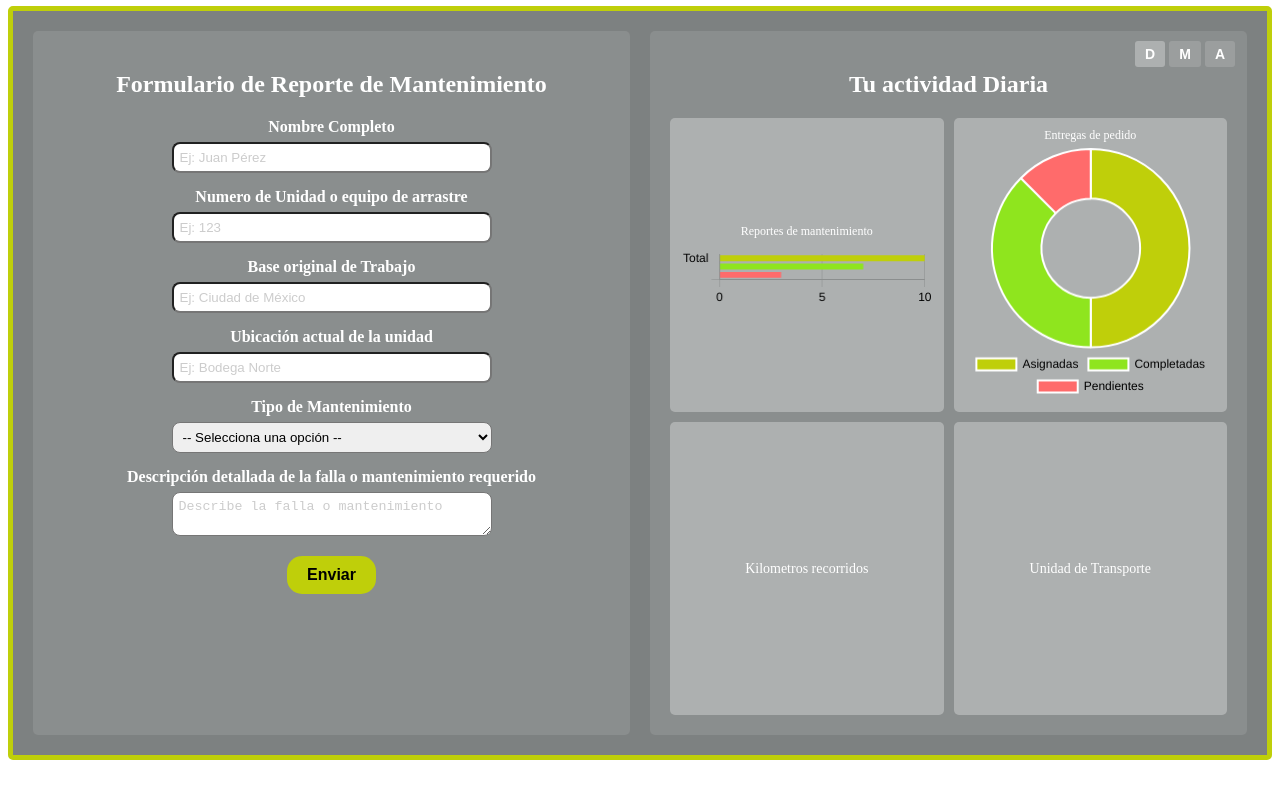
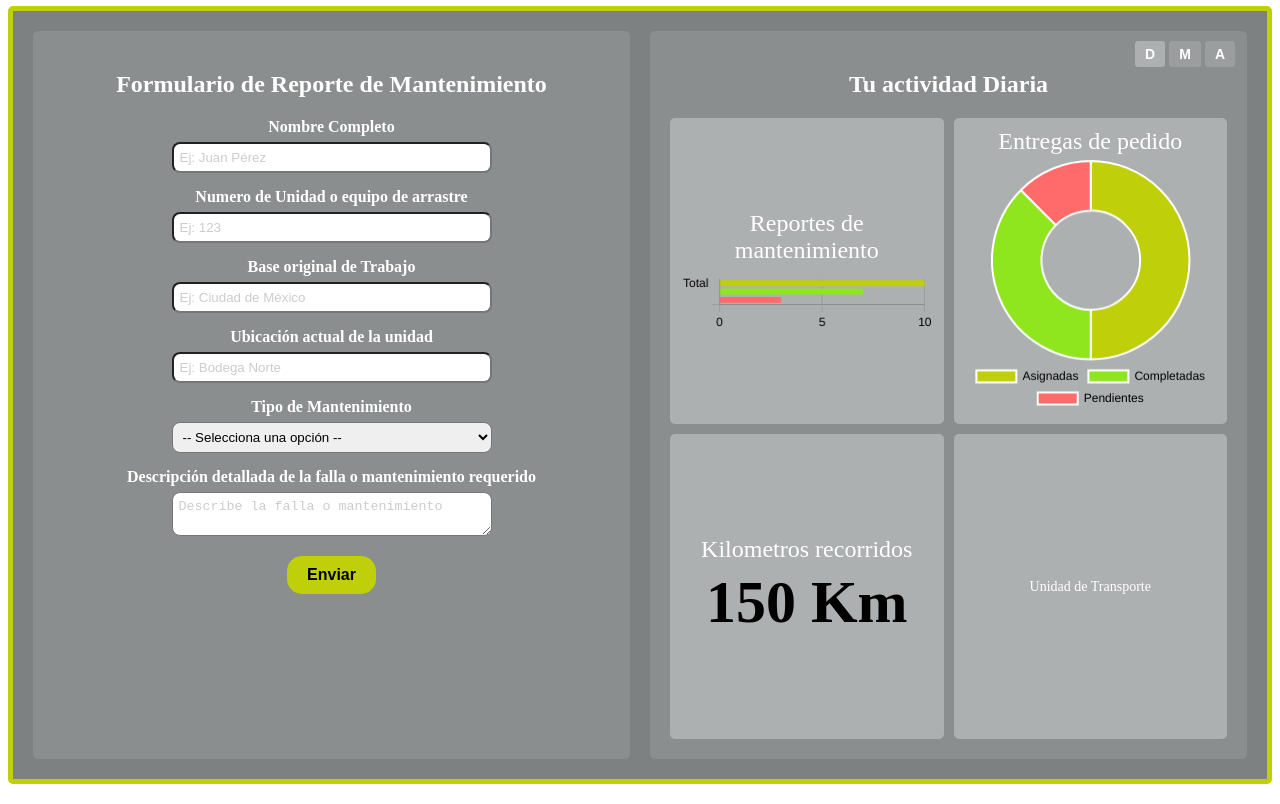
Before and after one commit to Amayrani-web/Hackaton_DEV.F, a website: page index.html in a window 1280 px wide. Shown: the part 460-1264 px from the top of the page. Before the commit the page ends 1240 px from the top, so only its background shows below. Drawn offline with nearby package versions, Linux system fonts and the light colour scheme.

Commit message:
Feat(Quadrant): Integrando indicador de Kilometro recorridos

```diff
--- a/KPI.js
+++ b/KPI.js
@@ -5,6 +5,10 @@ const dataAnual = { total: 200, resueltos: 140, pendientes: 60 };
 const dataEntregasDiaria = { asignadas: 20, completadas: 15, pendientes: 5 };
 const dataEntregasMensual = { asignadas: 100, completadas: 80, pendientes: 20 };
 const dataEntregasAnual = { asignadas: 400, completadas: 350, pendientes: 50 };
+
+const dataKilometrosDiaria = 150;
+const dataKilometrosMensual = 4500;
+const dataKilometrosAnual = 55000;
 
 let chart;
 let chartEntregas;
@@ -99,3 +103,11 @@ window.updateEntregasChart = function(period) {
     chartEntregas.data.datasets[0].data = [data.asignadas, data.completadas, data.pendientes];
     chartEntregas.update();
 };
+
+window.updateKilometros = function(period) {
+    let km;
+    if (period === 'Diaria') km = dataKilometrosDiaria;
+    else if (period === 'Mensual') km = dataKilometrosMensual;
+    else km = dataKilometrosAnual;
+    document.getElementById('kilometros-display').textContent = km + ' Km';
+};
--- a/index.html
+++ b/index.html
@@ -93,7 +93,7 @@
                  <div class="quad-title">Reportes de mantenimiento</div><canvas id="reportes-chart"></canvas>
                 </div>
                 <div class="quadrant"><div class="quad-title">Entregas de pedido</div><canvas id="entregas-chart"></canvas></div>
-                <div class="quadrant">Kilometros recorridos</div>
+                <div class="quadrant"><div class="quad-title">Kilometros recorridos</div><div id="kilometros-display" class="kpi-display">0 Km</div></div>
                 <div class="quadrant">Unidad de Transporte</div>
             </div>
         </div>
--- a/styles.css
+++ b/styles.css
@@ -204,9 +204,15 @@ form#apply input, form#apply textarea, form#apply select {
 }
 
 .quad-title {
-    font-size: 12px;
+    font-size: 24px;
     margin-bottom: 5px;
     color: white;
+}
+
+.kpi-display {
+    color: black;
+    font-size: 60px;
+    font-weight: bold;
 }
 
 .quadrant canvas {
--- a/tabs.js
+++ b/tabs.js
@@ -11,6 +11,14 @@ document.addEventListener('DOMContentLoaded', function() {
             if (window.updateEntregasChart) {
                 window.updateEntregasChart(period);
             }
+            if (window.updateKilometros) {
+                window.updateKilometros(period);
+            }
         });
     });
 });
+
+// Initialize displays
+if (window.updateKilometros) {
+    window.updateKilometros('Diaria');
+}
```
